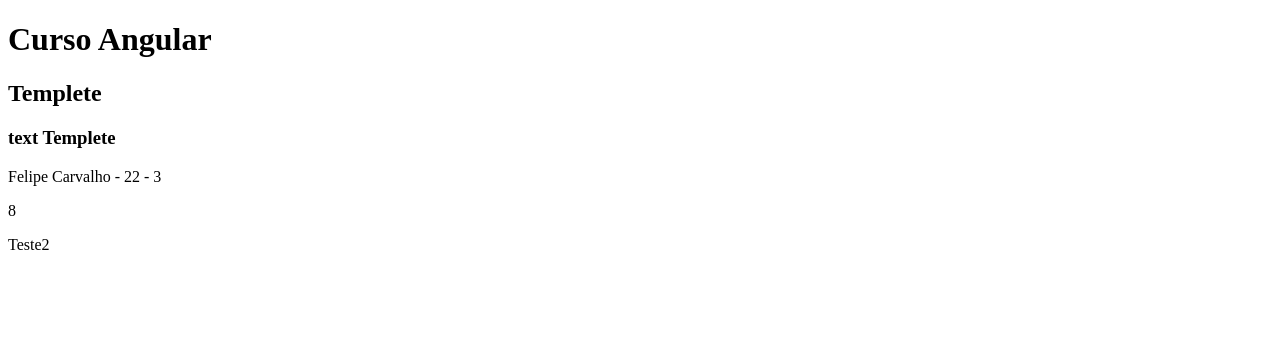
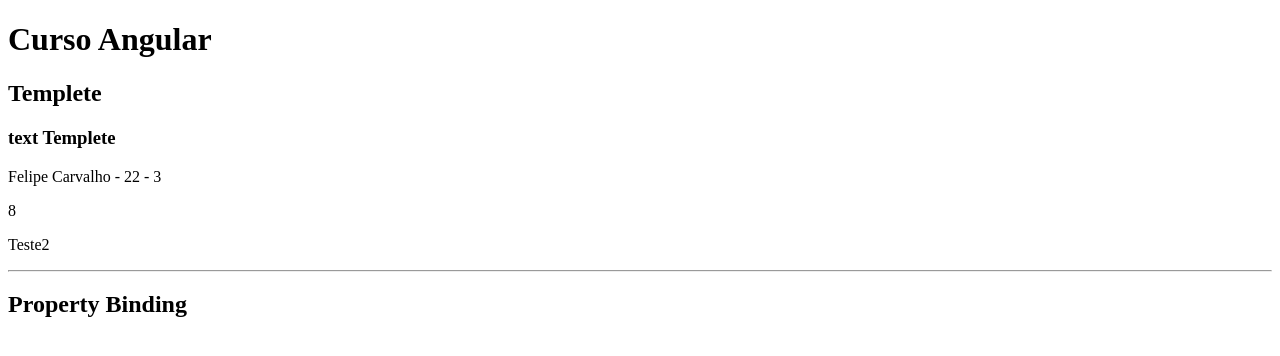
Before and after one commit to lipestile/Estudos_Angular, an Angular app in the folder meu-primeiro-projeto-latest/: page / in a window 1280 px wide. Shown: the top 356 px of the page. Built offline with nearby package versions, Linux system fonts and the light colour scheme.

Commit message:
Começo de Property Binding

```diff
--- a/meu-primeiro-projeto-latest/src/app/components/templates/tamplete-building/tamplete-building.component.html
+++ b/meu-primeiro-projeto-latest/src/app/components/templates/tamplete-building/tamplete-building.component.html
@@ -5,3 +5,8 @@
 <p>{{4 + 4}}</p>
 
 <p>{{ condition }}</p>
+
+<hr/>
+
+<h2>Property Binding</h2>
+<!-- <element [property]='value'></element>  -->
```
